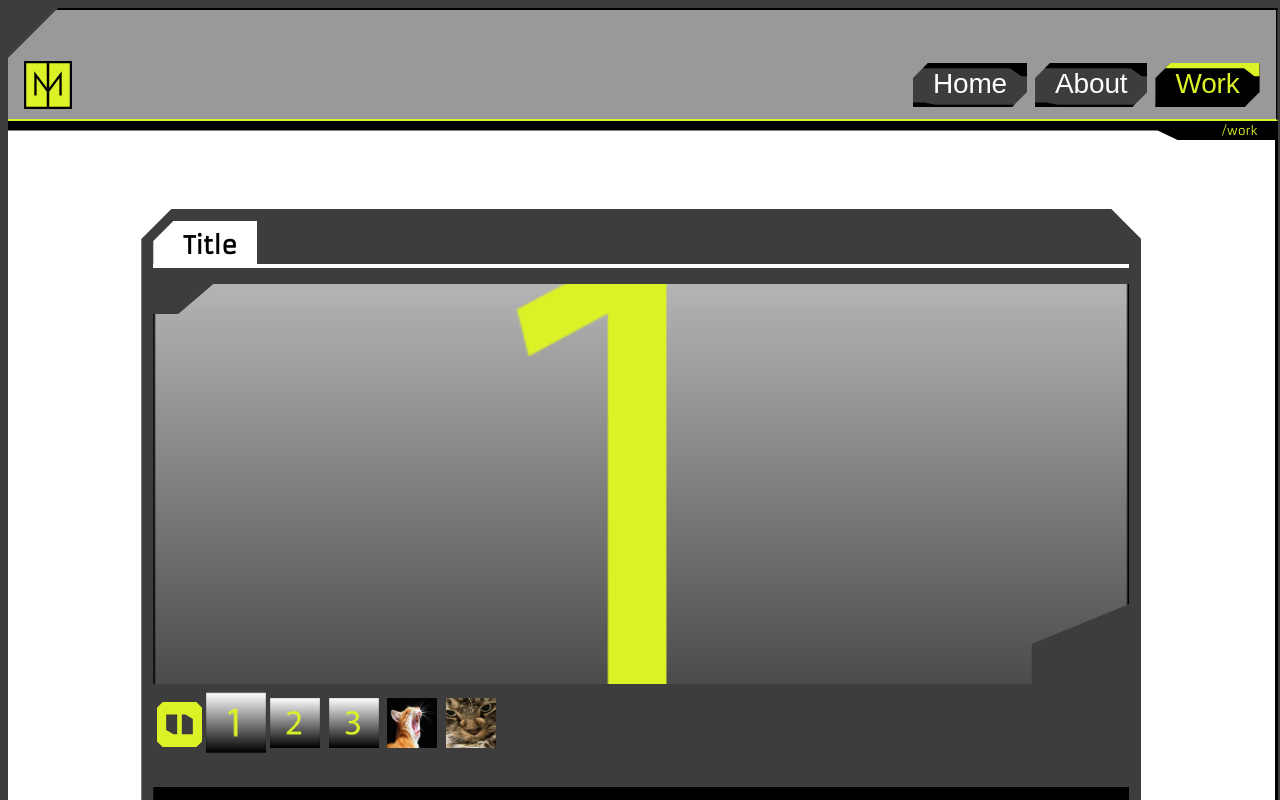
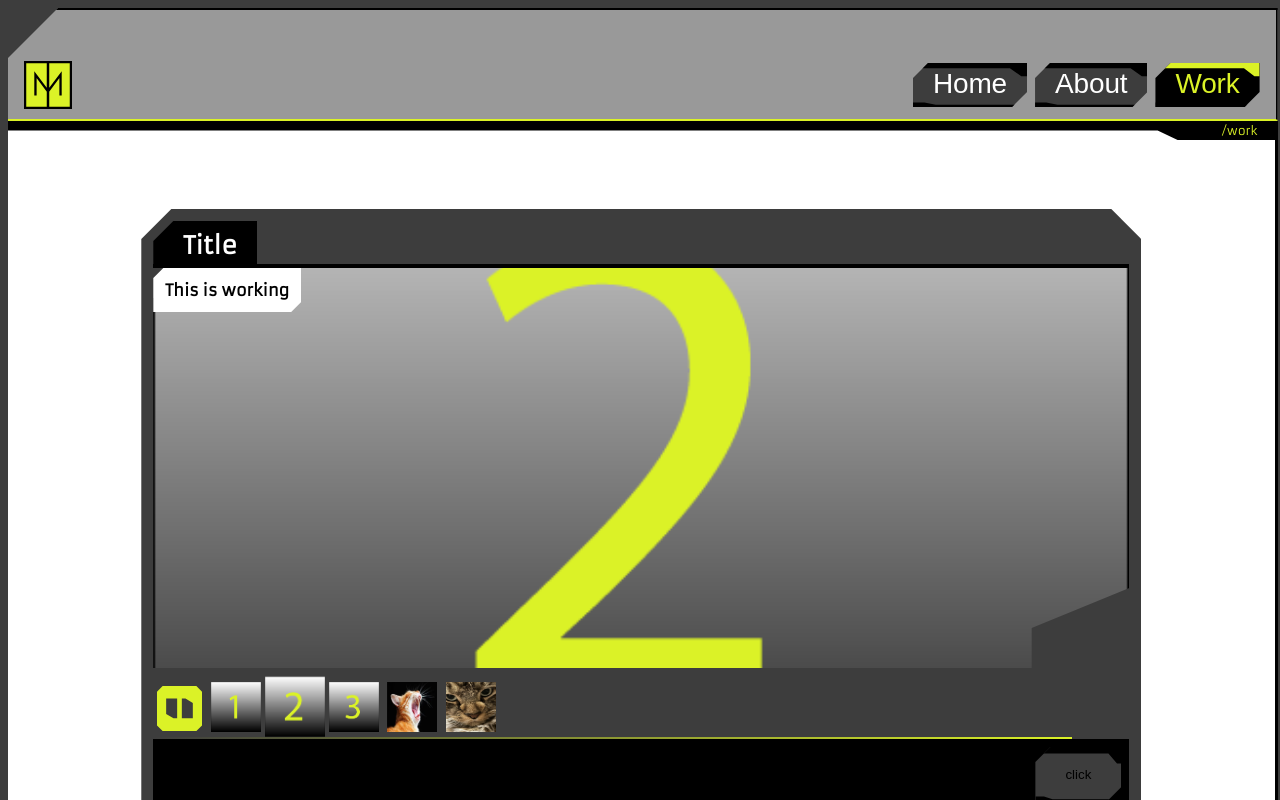
Before and after one commit to ChrisJackem/port_app, a Next.js app: page /work in a window 1280 px wide. Shown: the top 800 px of the page. Built offline with nearby package versions, Linux system fonts and the light colour scheme; a web font is replaced by a local one.

Commit message:
Progress bar

```diff
--- a/src/app/work/page.tsx
+++ b/src/app/work/page.tsx
@@ -28,7 +28,9 @@ const WorkPage = () => {
     <div id='work-main-container' className="page-container flex flex-column">
     <Scroller>
 
-        <WorkContainer title='Title' content={[
+        <WorkContainer title='Title'
+        link={{ text: 'click', href: 'google.com' }}
+        content={[
             { title: 'test', url: 'static/images/work/test/test1.png' },
             { title: 'test2',
                 url: 'static/images/work/test/test2.png',
--- a/src/components/slide_show/slide_show.module.css
+++ b/src/components/slide_show/slide_show.module.css
@@ -44,6 +44,14 @@
         z-index: 2;
     }
 
+.progress_bar{
+    position: absolute;
+    background: linear-gradient(to right, transparent, var(--accent, yellow) );
+    bottom: -2px;
+    height: 4px;
+    width: 10px;
+}
+
 /* image inside */
 .img_btn{
     aspect-ratio: 1 / 1;
--- a/src/components/slide_show/slide_show.tsx
+++ b/src/components/slide_show/slide_show.tsx
@@ -3,13 +3,13 @@
 import React, { useEffect, useRef, useState } from 'react'
 import styles from './slide_show.module.css'
 import './slide_show.module.css';
-import { AnimatePresence, motion } from 'framer-motion'
+import { AnimatePresence, motion, useAnimate } from 'framer-motion'
 import SvgBtn from '../svg_btns/svg_btns';
 import { Slide } from '../work_container/work_container';
 import YoutubeEmbed from '../youtube_embed/youtube_embed';
 
 // Timeout interval time (ms)
-const TIMEOUT = 1000;
+const TIMEOUT = 3000;
 /**
  *  Slideshow component -
  * Images should be loaded *
@@ -32,10 +32,13 @@ const SlideShow = ({ title, inView, slides }:{  title: string, inView:boolean, s
     const [videoIds, setVideoIds] = useState<string[] | undefined>();
     const [activeSlideIndex, setActiveSlideIndex] = useState(0);
     const [playing, setPlaying] = useState<boolean>(true);
+    const [scope, animate] = useAnimate();
+    const [animateControls, setAnimateControls] = useState<undefined | ReturnType<typeof animate>>()
     const activeSlide = slides[activeSlideIndex];
     const hero_height = 400;
 
     useEffect(()=>{
+        progressBar(playing);
         const found_videos = slides // Find video slides
             .map(slide => slide.embedId)
             .filter((id): id is string => typeof id === 'string');
@@ -61,7 +64,23 @@ const SlideShow = ({ title, inView, slides }:{  title: string, inView:boolean, s
         };
     }, [inView]);
 
+    function progressBar( start:boolean ){
+        if (!start){
+            animateControls?.stop();
+            animate( scope.current,
+                { width: "0%" },
+                { duration: .2, ease: 'linear' })
+        }else{
+            setAnimateControls(
+                animate( scope.current,
+                    { width: ["0%", "100%"] },
+                    { duration: TIMEOUT / 1000, ease: 'linear' })
+            )
+        }
+    }
+
     function tickHandler() {
+        progressBar(true);
         setActiveSlideIndex(activeSlideIndex => ++activeSlideIndex >= slides.length ? 0 : activeSlideIndex);
     }
 
@@ -70,6 +89,7 @@ const SlideShow = ({ title, inView, slides }:{  title: string, inView:boolean, s
             const ret = force_off===true ? false : !playing;
             if (intervalRef.current) clearInterval(intervalRef.current);
             if (ret) intervalRef.current = setInterval(tickHandler, TIMEOUT);
+            progressBar(ret);
             return ret;
         } );
     }
@@ -83,6 +103,11 @@ const SlideShow = ({ title, inView, slides }:{  title: string, inView:boolean, s
 
     return (
         <div className={`p-rel ${styles.slideshow_container}`}>
+
+            <div
+                ref={scope}
+                className={`bg-ac ${styles.progress_bar}`}
+            ></div>
 
             { inView && videoIds !== undefined && videoIds.map((id, i)=> (
                 <YoutubeEmbed
--- a/src/components/work_container/work_container.css
+++ b/src/components/work_container/work_container.css
@@ -4,11 +4,7 @@
     max-width: 1000px;
     min-width: 50%;
     display: grid;
-    grid-template-rows:
-        min-content
-        min-content
-        min-content
-        1fr;
+    grid-template-rows: repeat( 3, min-content) 1fr;
     margin: 0 auto;
     padding: 0.75rem;
     transition: all 500ms ease-out;
@@ -23,8 +19,17 @@
     }
 
 
-
-.link-button-container{
+.link-container{
+    z-index: 1;
+    color: var(--foreground, #FFF);
+    background-color: var(--darkest, #000);
+    padding: 8px;
+    border-bottom: 1px solid var(--background, #CCC);
+}
+.link-container > *{
+    float: right;
+}
+/* .link-button-container{
     width: 100px;
     color: var(--foreground, #FFF);
     position: absolute; top: 1rem; right: 0;
@@ -35,12 +40,12 @@
 
 .link_button{
     padding: 0.5rem;
-}
+} */
 
 .work-child-outer-container{
     overflow-y: auto;
     color: white;
-    background-color: var(--darkest, #FFF);
+    background-color: var(--darkest, #000);
     position: relative;
     clip-path: polygon(
         0 0, 100% 0,
--- a/src/components/work_container/work_container.tsx
+++ b/src/components/work_container/work_container.tsx
@@ -20,6 +20,11 @@ export type Slide = {
   data?: undefined | string;
 }
 
+export type WorkLink = {
+  text: string;
+  href: string;
+}
+
 // State of the component
 export type SlideState = {
   status: string; // useImg constants
@@ -30,6 +35,7 @@ export type WorkContainerProps = {
     title: string;
     content: Slide[]
     children: React.ReactNode;
+    link?: WorkLink;
 }
 /**
  * Slideshow and content container.
@@ -39,7 +45,7 @@ export type WorkContainerProps = {
  * @param conf img urls and other config
  * @param children This will be visible while loading and is the written content
  */
-const WorkContainer = ({ title, content, children }: WorkContainerProps) => {
+const WorkContainer = ({ title, content, children, link }: WorkContainerProps) => {
   const [slideState, setSlideState] = useState<SlideState>({ status: STATUS.INIT, slides:content });
 
   const container_ref = useRef(null);
@@ -69,8 +75,8 @@ const WorkContainer = ({ title, content, children }: WorkContainerProps) => {
   }, [isInView, content]);
 
   return (
-    <section className='work-container flex-column p-rel' ref={container_ref}>
-      <ChipHeader title={title} colBg='var(--foreground, #FFF)' colTx='var(--text, red)' />
+    <section className='work-container p-rel' ref={container_ref}>
+      <ChipHeader title={title} colBg='var(--darkest, #000)' colTx='var(--foreground, #FFF)' />
       { slideState.status !== STATUS.LOADED
         ? <LoadingComponent
             dark_mode={true}
@@ -82,14 +88,13 @@ const WorkContainer = ({ title, content, children }: WorkContainerProps) => {
             slides={slideState.slides}
         />
       }
-      <div className='link-container p-rel'>
-        {/* { images && (
-          <div className={`link-button-container psudo chip-tl-box flex`} >
-            <button className='chip-a link_button'>Goto</button>
-            <small>Goto Blah</small>
-          </div>
-        )} */}
-      </div>
+
+        <div className='link-container'>
+          { link && (<span>
+            <button className='chip-a un-border'>{link.text}</button>
+          </span>) }
+        </div>
+
       <div className='work-child-outer-container'>
         <div className='work-child-inner-container'>{children}</div>
       </div>
```
